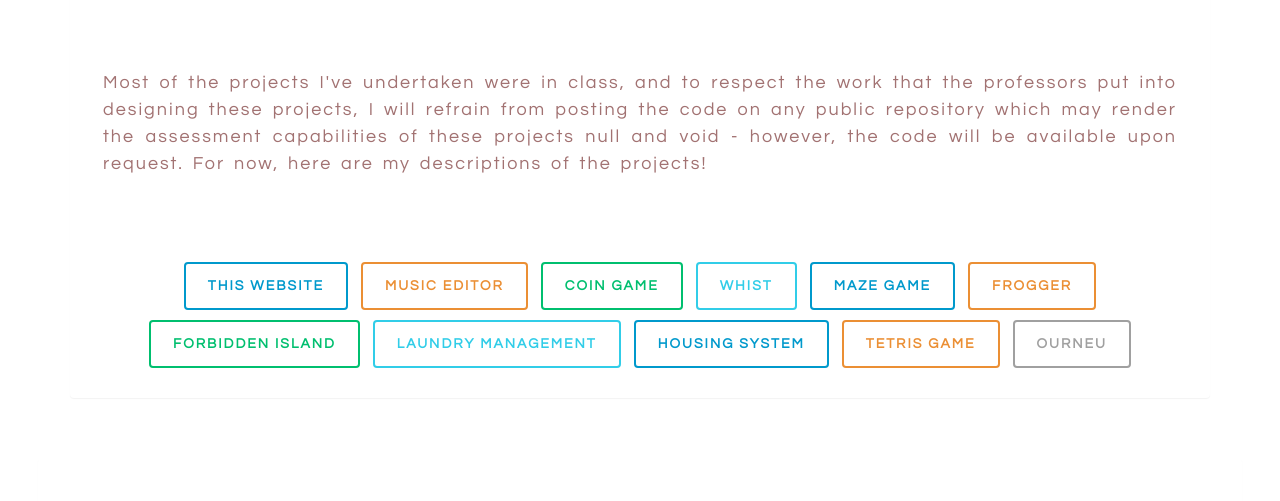
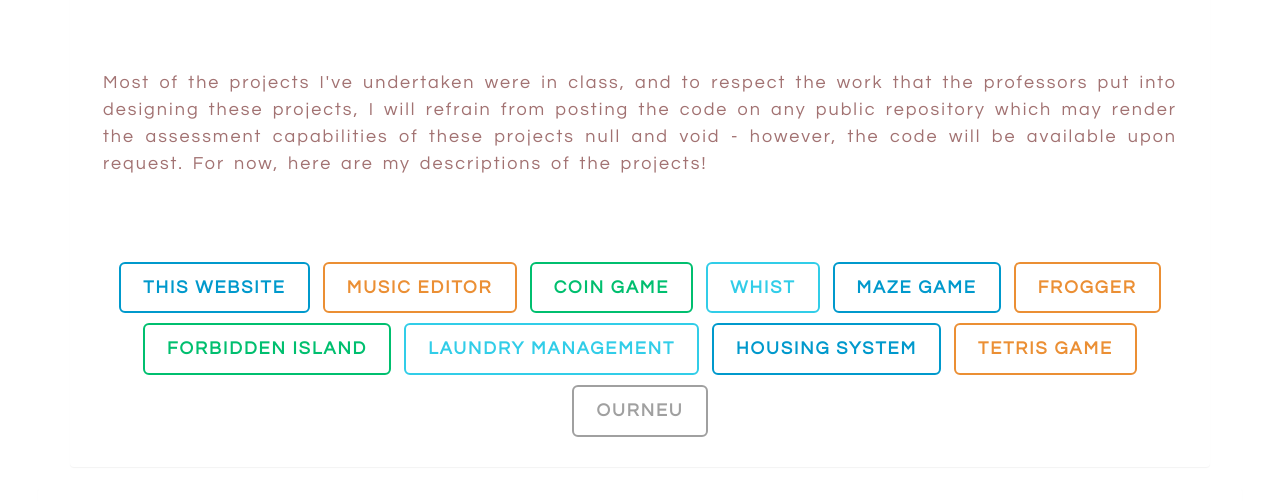
Before and after one commit to DuaneSwift/DuaneSwift.github.io, a plain HTML site: page projects.htm in a window 1280 px wide. Shown: the part 238-739 px from the top of the page. Drawn offline with nearby package versions, Linux system fonts and the light colour scheme; files whose address does not match are found by name.

Commit message:
fixed size of icons, fixed font of page top buttons

```diff
--- a/css/styles.css
+++ b/css/styles.css
@@ -179,7 +179,6 @@
 	font-family: Questrial;
 	line-height: 1.5;
 	font-size: 65px;
-	font-family: Questrial;
 	margin-left: 1vw;
 }
 .panel-title {
@@ -192,7 +191,6 @@
 	font-family: Questrial;
 	line-height: 1.5;
 	font-size: 50px;
-	font-family: Questrial;
 	margin-left: 1vw;
 }
 
@@ -290,22 +288,8 @@
 
 .scroll-top {
   text-align: center;
-}
-
-.alltheprojects {
-	padding-top: 5vh;
-}
-
-.lkdin {
-	text-align: right;
-}
-
-.bth {
-	text-align: right;
-}
-
-.wmbd {
-	text-align: left;
+  font-family: Questrial;
+  letter-spacing: 4px;
 }
 
 
--- a/projects.htm
+++ b/projects.htm
@@ -28,17 +28,17 @@
 				<div class= compsci-git-pad>
 				<div class = "button-group">
 			<div class = "rowe">
-			<a href = "projects.htm#web" class = "btn btn-primary btn outline"> This Website</a>
-			<a href = "projects.htm#music" class = "btn btn-warning btn outline"> Music Editor</a>
-			<a href = "projects.htm#coin" class = "btn btn-success btn outline"> Coin Game</a>
-			<a href = "projects.htm#whist" class = "btn btn-info btn outline"> Whist</a>
-			<a href = "projects.htm#maze" class = "btn btn-primary btn outline"> Maze Game</a>
-			<a href = "projects.htm#frogger" class = "btn btn-warning btn outline"> Frogger </a>
-			<a href = "projects.htm#forbidden" class = "btn btn-success btn outline"> Forbidden Island</a>
-			<a href = "projects.htm#laundry" class = "btn btn-info btn outline" > Laundry Management</a>
-			<a href = "projects.htm#housing" class = "btn btn-primary btn outline"> Housing System</a>
-			<a href = "projects.htm#tetris" class = "btn btn-warning btn outline"> Tetris Game</a>
-			<a href = "projects.htm#ourneu" class = "btn btn-greyed btn outline"> OurNEU</a>
+			<a href = "projects.htm#web" class = "btn btn-primary btn-lg outline"> This Website</a>
+			<a href = "projects.htm#music" class = "btn btn-warning btn-lg outline"> Music Editor</a>
+			<a href = "projects.htm#coin" class = "btn btn-success btn-lg outline"> Coin Game</a>
+			<a href = "projects.htm#whist" class = "btn btn-info btn-lg outline"> Whist</a>
+			<a href = "projects.htm#maze" class = "btn btn-primary btn-lg outline"> Maze Game</a>
+			<a href = "projects.htm#frogger" class = "btn btn-warning btn-lg outline"> Frogger </a>
+			<a href = "projects.htm#forbidden" class = "btn btn-success btn-lg outline"> Forbidden Island</a>
+			<a href = "projects.htm#laundry" class = "btn btn-info btn-lg outline" > Laundry Management</a>
+			<a href = "projects.htm#housing" class = "btn btn-primary btn-lg outline"> Housing System</a>
+			<a href = "projects.htm#tetris" class = "btn btn-warning btn-lg outline"> Tetris Game</a>
+			<a href = "projects.htm#ourneu" class = "btn btn-greyed btn-lg outline"> OurNEU</a>
 			</div>
 			</div>
 			</div>
```
